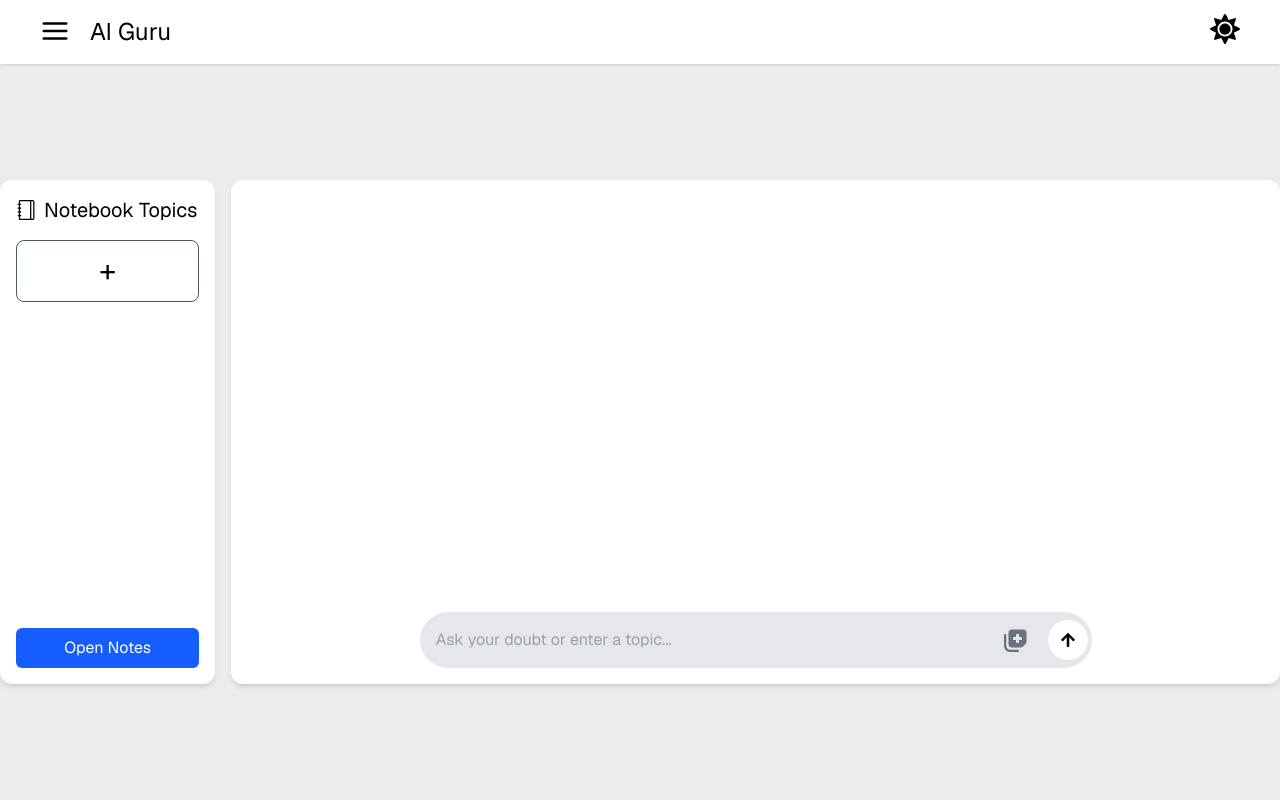
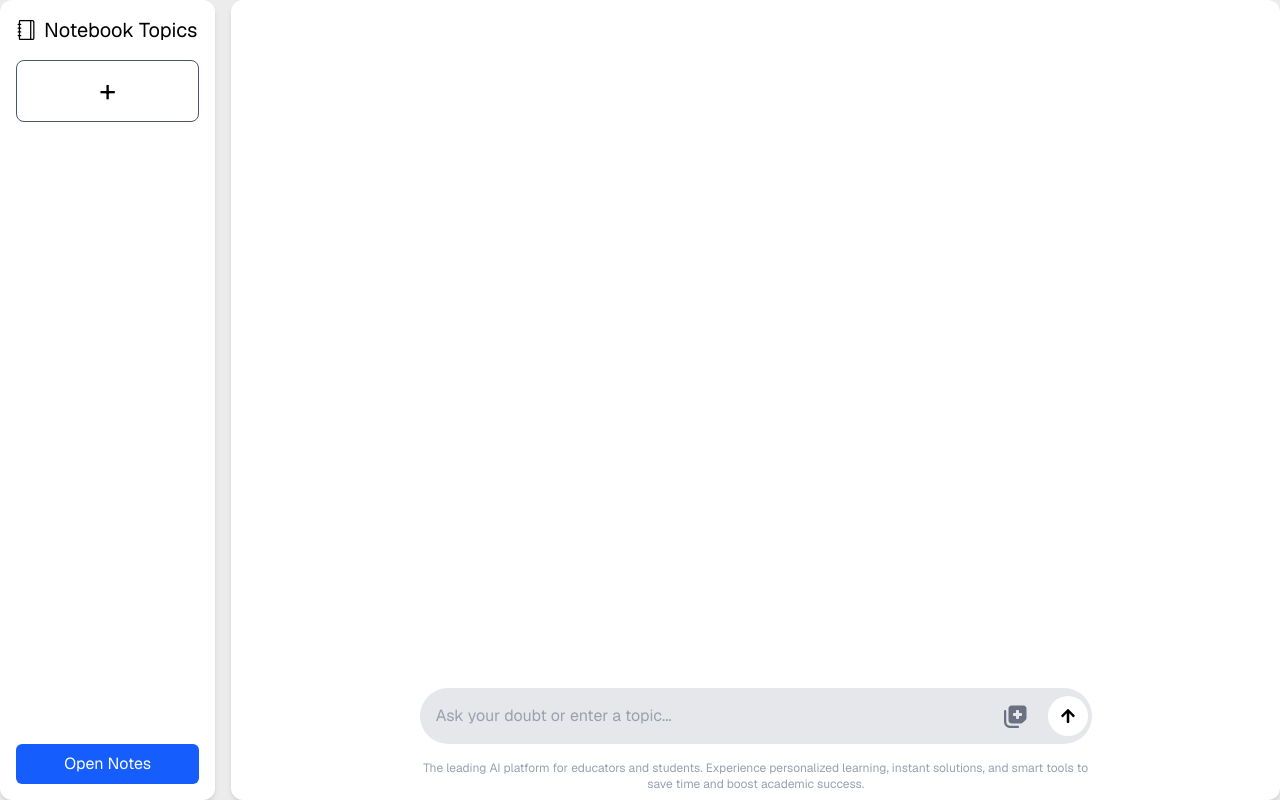
Before and after one commit to rajurao1106/aiguru, a Next.js app: page /ai-studytool in a window 1280 px wide. Built offline with nearby package versions, Linux system fonts and the light colour scheme.

Commit message:
commit changes

```diff
--- a/src/app/ai-studytool/AiChat.jsx
+++ b/src/app/ai-studytool/AiChat.jsx
@@ -46,7 +46,7 @@ export default function AiChat({
   if (showMCQ) return <MCQApp onBack={() => setShowMCQ(false)} />;
 
   return (
-    <section className={`w-full h-full ${textTheme} flex flex-col justify-end pb-2`}>
+    <section className={`w-full h-full ${textTheme} flex flex-col justify-end`}>
       <div className="max-w-2xl mx-auto flex flex-col w-full">
         {/* Chat History */}
 
@@ -145,6 +145,11 @@ export default function AiChat({
             <FaArrowUp />
           </button>
         </div>
+        <p className="text-xs text-center text-gray-400 py-2">
+          The leading AI platform for educators and students. Experience
+          personalized learning, instant solutions, and smart tools to save time
+          and boost academic success.
+        </p>
       </div>
     </section>
   );
--- a/src/app/ai-studytool/ToolLayout.jsx
+++ b/src/app/ai-studytool/ToolLayout.jsx
@@ -248,9 +248,9 @@ const handleTopicClick = () => {
 
   return (
     <section
-      className={`w-full h-[100vh] flex justify-center flex-col pt-16 max-lg:pt-0 items-center ${containerTheme}`}
+      className={`w-full flex justify-center overflow-auto flex-col items-center ${containerTheme}`}
     >
-      <div className="w-full max-w-[1450px] flex flex-col lg:flex-row gap-4">
+      <div className="w-full h-[100vh] max-w-[1450px] flex flex-col lg:flex-row gap-4">
         {/* Left Panel */}
         <div
           className={`w-full lg:w-[20%] max-lg:hidden h-full rounded-xl shadow-md p-4 ${cardTheme}`}
@@ -286,7 +286,7 @@ const handleTopicClick = () => {
 
         {/* Middle Panel */}
         <div
-          className={`w-full relative max-lg:h-[100vh] rounded-xl shadow-md ${cardTheme}`}
+          className={`w-full relative max-lg:h-[100vh]  rounded-xl shadow-md ${cardTheme}`}
         >
 
           <div className="flex lg:hidden absolute w-[100%] justify-between items-center p-4">
--- a/src/app/ai-studytool/page.jsx
+++ b/src/app/ai-studytool/page.jsx
@@ -36,11 +36,11 @@ export default function Page() {
   if (!isThemeLoaded) return null;
 
   return (
-    <div className={` ${textTheme} relative h-[100vh]`}>
+    <div className={` ${textTheme} relative  `}>
 
-      <div className="max-lg:hidden">
+      {/* <div className="max-lg:hidden">
         <Navbar theme={theme} themeHandle={themeHandle} />
-      </div>
+      </div> */}
       <ToolLayout theme={theme} themeHandle={themeHandle} />
       {/* <MCQApp /> */}
       {/* <Footer /> */}
```
